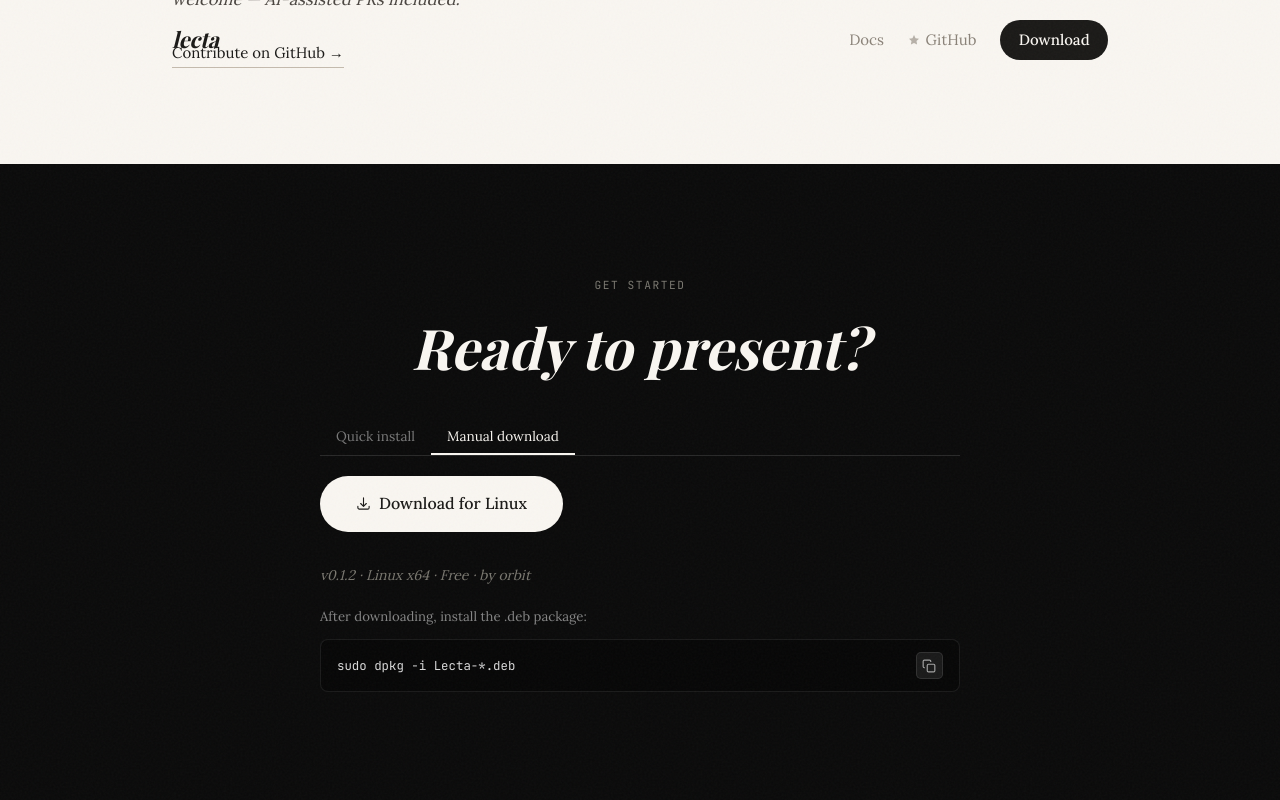
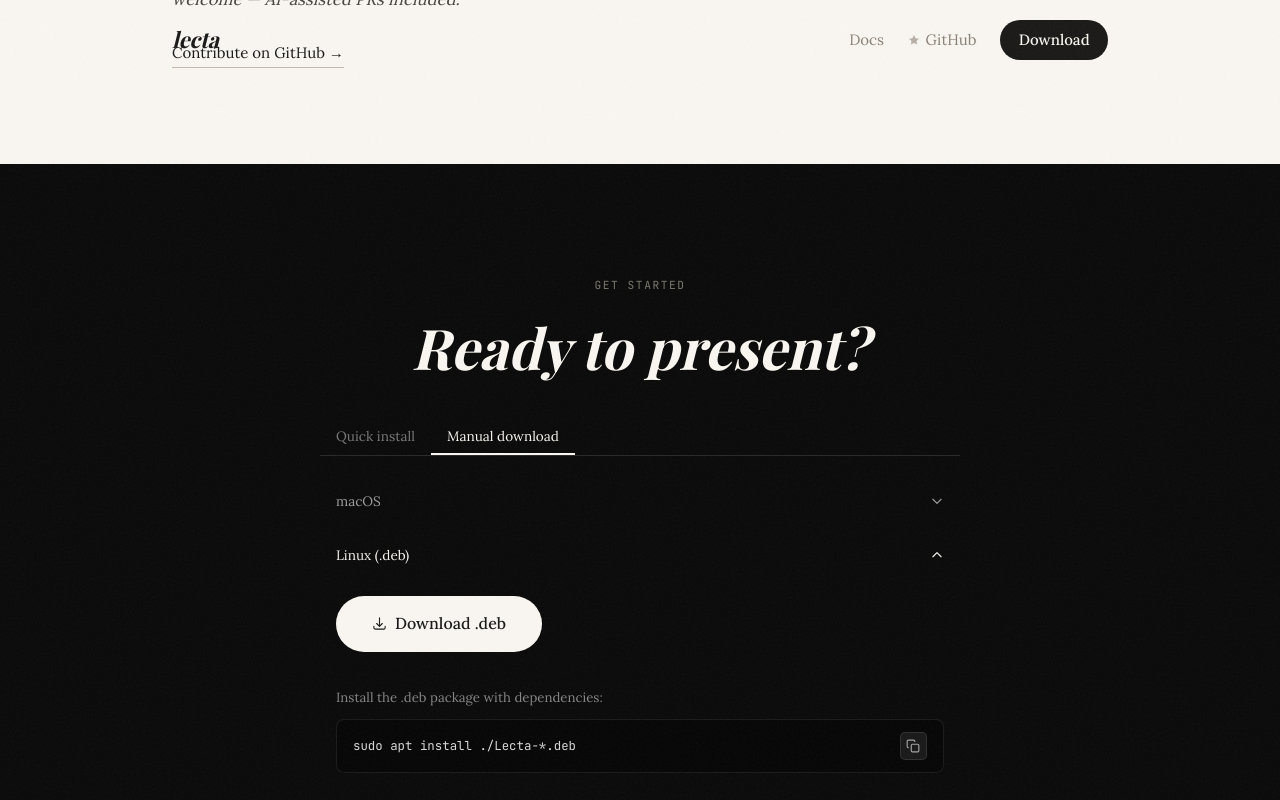
Before and after one commit to ruimachado-orbit/lecta, a Next.js app in the folder web/: page / in a window 1280 px wide. Both pictures are taken after a click on the button "Manual download". Shown: the part 6424-7224 px from the top of the page. Built offline with nearby package versions, Linux system fonts and the light colour scheme; no server answers.

Commit message:
refactor(linux): add accordion style download section for each OS

```diff
--- a/web/app/globals.css
+++ b/web/app/globals.css
@@ -1037,6 +1037,36 @@
 }
 .installPanel {
   margin-top: 0.25rem;
+}
+.distroSection {
+  border: none;
+  margin-bottom: 0.25rem;
+  overflow: hidden;
+}
+.distroHeader {
+  display: flex;
+  align-items: center;
+  justify-content: space-between;
+  width: 100%;
+  background: none;
+  border: none;
+  color: rgba(255, 255, 255, 0.6);
+  font-family: var(--font-body, Lora, serif);
+  font-size: 0.85rem;
+  padding: 1rem 1rem;
+  cursor: pointer;
+  transition: color 0.2s, background 0.2s;
+}
+.distroHeader:hover {
+  color: rgba(255, 255, 255, 0.85);
+  background: none;
+}
+.distroHeaderActive {
+  color: var(--dark-text);
+  background: none;
+}
+.distroBody {
+  padding: 1rem;
 }
 .installMutedDark {
   font-size: 0.825rem;
--- a/web/components/DownloadButton.tsx
+++ b/web/components/DownloadButton.tsx
@@ -1,7 +1,7 @@
 'use client'
 
 import { useEffect, useState } from 'react'
-import { getDmgUrl, getDebUrl, LATEST_RELEASE_URL, VERSION } from '@/lib/config'
+import { getDmgUrl, getDebUrl, getAppImageUrl, LATEST_RELEASE_URL, VERSION } from '@/lib/config'
 import { usePlatform, detectPlatformSync } from '@/lib/usePlatform'
 
 type Arch = 'arm64' | 'x64' | 'unknown'
@@ -53,15 +53,17 @@
     return <button className={cls} disabled><DownloadIcon />{label ?? 'Download'}</button>
   }
 
-  // Linux — link to .deb
+  // Linux — .deb primary, AppImage secondary
   if (platform === 'linux') {
-    const href = getDebUrl()
     const note = `v${VERSION} · Linux x64 · Free · by orbit`
     return (
       <>
-        <a className={cls} href={href} download>
+        <a className={cls} href={getDebUrl()} download>
           <DownloadIcon />
-          {label ?? 'Download for Linux'}
+          {label ?? 'Download .deb'}
+        </a>
+        <a className="btnGhost" href={getAppImageUrl()} download style={{ color: '#fff', marginLeft: '0.75rem' }}>
+          AppImage &darr;
         </a>
         {!hideNote && (
           <span className={variant === 'cream' ? 'downloadNote' : 'downloadNoteHero'}>
--- a/web/components/InstallSteps.tsx
+++ b/web/components/InstallSteps.tsx
@@ -1,7 +1,7 @@
 'use client'
 
 import { useState } from 'react'
-import DownloadButton from './DownloadButton'
+import { getDmgUrl, getDebUrl, getAppImageUrl } from '@/lib/config'
 import { usePlatform } from '@/lib/usePlatform'
 
 interface Props {
@@ -9,23 +9,52 @@
 }
 
 const CURL_CMD = 'curl -fsSL https://raw.githubusercontent.com/ruimachado-orbit/lecta/main/install.sh | bash'
-const XATTR_CMD = 'xattr -cr /Applications/Lecta.app'
-const DPKG_CMD = 'sudo dpkg -i Lecta-*.deb'
+
+const DISTROS = [
+  {
+    id: 'macos',
+    label: 'macOS',
+    downloadLabel: 'Download for macOS',
+    downloadUrl: getDmgUrl('arm64'),
+    instruction: 'After dragging Lecta to Applications, clear the quarantine flag:',
+    command: 'xattr -cr /Applications/Lecta.app',
+  },
+  {
+    id: 'deb',
+    label: 'Linux (.deb)',
+    downloadLabel: 'Download .deb',
+    downloadUrl: getDebUrl(),
+    instruction: 'Install the .deb package with dependencies:',
+    command: 'sudo apt install ./Lecta-*.deb',
+  },
+  {
+    id: 'appimage',
+    label: 'Linux (AppImage)',
+    downloadLabel: 'Download AppImage',
+    downloadUrl: getAppImageUrl(),
+    instruction: 'Make it executable and run:',
+    command: 'chmod +x Lecta-*.AppImage && ./Lecta-*.AppImage',
+  },
+] as const
 
 export default function InstallSteps({ variant = 'dark' }: Props) {
   const [tab, setTab] = useState<'auto' | 'manual'>('auto')
   const platform = usePlatform()
   const muted = variant === 'cream' ? 'installMutedCream' : 'installMutedDark'
 
+  const defaultOpen = platform === 'linux' ? 'deb' : 'macos'
+  const [expanded, setExpanded] = useState<string | null>(null)
+
+  // Set default expanded section once platform is detected
+  const activeExpanded = expanded ?? defaultOpen
+
+  const toggle = (id: string) => {
+    setExpanded(activeExpanded === id ? '' : id)
+  }
+
   const autoDescription = platform === 'linux'
-    ? 'Run this in your terminal — it downloads the .deb package and installs via dpkg:'
+    ? 'Run this in your terminal — it downloads the .deb package and installs via apt:'
     : 'Run this in Terminal — it downloads, installs, and handles macOS Gatekeeper:'
-
-  const manualPostStep = platform === 'linux'
-    ? 'After downloading, install the .deb package:'
-    : 'After dragging Lecta to Applications, run this to clear the macOS quarantine flag:'
-
-  const manualCmd = platform === 'linux' ? DPKG_CMD : XATTR_CMD
 
   return (
     <div className="installSteps">
@@ -51,9 +80,27 @@
         </div>
       ) : (
         <div className="installPanel">
-          <DownloadButton variant={variant} />
-          <p className={muted} style={{ marginTop: '1.25rem' }}>{manualPostStep}</p>
-          <CopyBlock text={manualCmd} />
+          {DISTROS.map((d) => (
+            <div key={d.id} className="distroSection">
+              <button
+                className={`distroHeader ${activeExpanded === d.id ? 'distroHeaderActive' : ''}`}
+                onClick={() => toggle(d.id)}
+              >
+                <span>{d.label}</span>
+                <ChevronIcon open={activeExpanded === d.id} />
+              </button>
+              {activeExpanded === d.id && (
+                <div className="distroBody">
+                  <a className={variant === 'cream' ? 'btnCream' : 'btnDark'} href={d.downloadUrl} download>
+                    <DownloadIcon />
+                    {d.downloadLabel}
+                  </a>
+                  <p className={muted} style={{ marginTop: '1rem' }}>{d.instruction}</p>
+                  <CopyBlock text={d.command} />
+                </div>
+              )}
+            </div>
+          ))}
         </div>
       )}
     </div>
@@ -87,3 +134,28 @@
     </div>
   )
 }
+
+function DownloadIcon() {
+  return (
+    <svg width="15" height="15" viewBox="0 0 24 24" fill="none" stroke="currentColor" strokeWidth="1.75" aria-hidden="true">
+      <path strokeLinecap="round" strokeLinejoin="round" d="M3 16.5v2.25A2.25 2.25 0 005.25 21h13.5A2.25 2.25 0 0021 18.75V16.5M16.5 12L12 16.5m0 0L7.5 12m4.5 4.5V3"/>
+    </svg>
+  )
+}
+
+function ChevronIcon({ open }: { open: boolean }) {
+  return (
+    <svg
+      width="14"
+      height="14"
+      viewBox="0 0 24 24"
+      fill="none"
+      stroke="currentColor"
+      strokeWidth="2"
+      aria-hidden="true"
+      style={{ transform: open ? 'rotate(180deg)' : 'rotate(0deg)', transition: 'transform 0.2s' }}
+    >
+      <path strokeLinecap="round" strokeLinejoin="round" d="M19 9l-7 7-7-7" />
+    </svg>
+  )
+}
```
